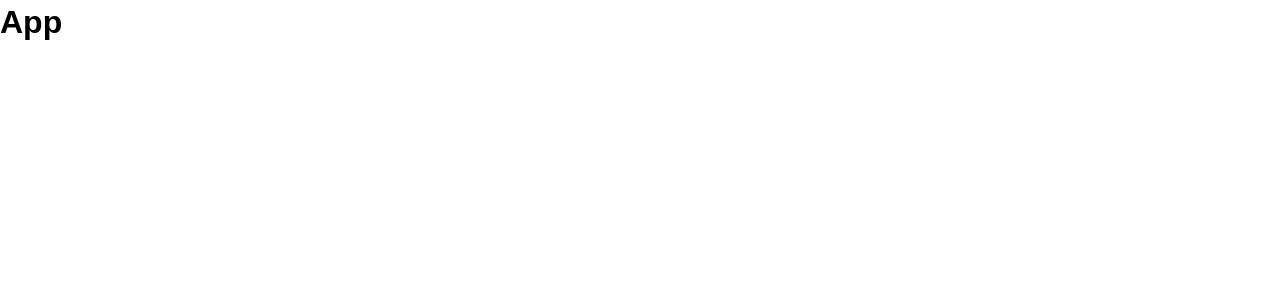
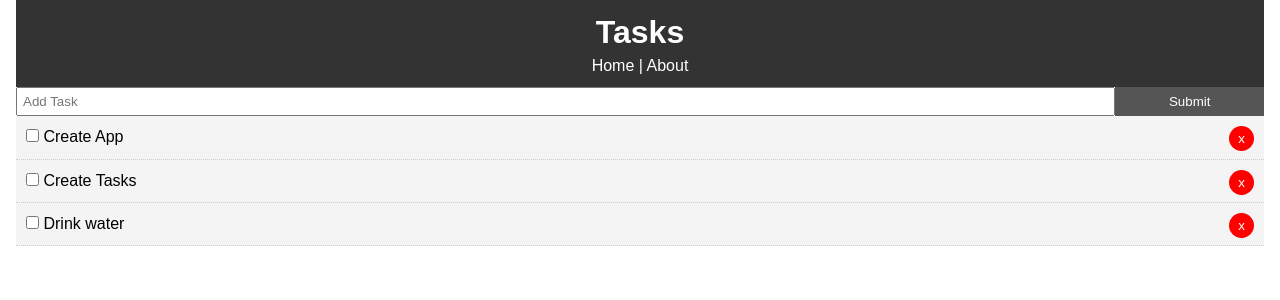
Before and after one commit to nnguy072/tasks-but-like-react, a React (Create React App) app: page / in a window 1280 px wide. Shown: the top 300 px of the page. Built offline with nearby package versions, Linux system fonts and the light colour scheme.

Commit message:
added components + router

```diff
--- a/package.json
+++ b/package.json
@@ -10,10 +10,14 @@
     "@types/node": "^12.12.54",
     "@types/react": "^16.9.46",
     "@types/react-dom": "^16.9.8",
+    "@types/react-router-dom": "^5.1.5",
+    "@types/uuid": "^8.3.0",
     "react": "^16.13.1",
     "react-dom": "^16.13.1",
+    "react-router-dom": "^5.2.0",
     "react-scripts": "3.4.3",
-    "typescript": "^3.7.5"
+    "typescript": "^3.7.5",
+    "uuid": "^8.3.0"
   },
   "scripts": {
     "start": "react-scripts start",
--- a/public/index.html
+++ b/public/index.html
@@ -9,7 +9,6 @@
       name="description"
       content="Web site created using create-react-app"
     />
-    <link rel="apple-touch-icon" href="%PUBLIC_URL%/logo192.png" />
     <!--
       manifest.json provides metadata used when your web app is installed on a
       user's mobile device or desktop. See https://developers.google.com/web/fundamentals/web-app-manifest/
--- a/src/App.css
+++ b/src/App.css
@@ -1,3 +1,6 @@
+
+/* Global Styles */
+
 * {
   box-sizing: border-box;
   margin: 0;
@@ -13,3 +16,20 @@ a {
   color: #333;
   text-decoration: none;
 }
+
+.container {
+  padding: 0 1rem;
+}
+
+.btn {
+  display: inline-block;
+  border: none;
+  background: #555;
+  color: #fff;
+  padding: 7px 20px;
+  cursor: pointer;
+}
+
+.btn:hover {
+  background: #666;
+}
--- a/src/App.tsx
+++ b/src/App.tsx
@@ -1,12 +1,71 @@
 import React from 'react';
+import { BrowserRouter as Router, Route } from 'react-router-dom';
 import './App.css';
+import Tasks from './components/Task/Tasks';
+import { TaskModel } from './models/task';
+import Header from './components/layout/Header';
+import AddTask from './components/Task/AddTask';
+import { v4 as uuid} from 'uuid';
+import About from './components/pages/About';
 
-function App() {
-  return (
-    <div className="App">
-      <h1>App</h1>
-    </div>
-  );
+class App extends React.Component {
+  state = {
+    tasks: [
+      new TaskModel(uuid(), "Create App"),
+      new TaskModel(uuid(), "Create Tasks"),
+      new TaskModel(uuid(), "Drink water"),
+    ]
+  }
+
+  private markComplete(id: string): void {
+    console.log(id);
+
+    this.setState({
+      tasks: this.state.tasks.map(task => {
+        if (task.id === id)
+          task.completed = true;
+        return task;
+      })
+    });
+  }
+
+  private addTask(title: string): void {
+    console.log(title);
+
+    this.setState({
+      tasks: [...this.state.tasks, new TaskModel(uuid(), title)]
+    });
+  }
+
+  private deleteTask(id: string): void {
+    console.log(id);
+
+    this.setState({
+      tasks: this.state.tasks.filter(o => o.id !== id)
+    });
+  }
+
+  render(): JSX.Element {
+    return (
+      <Router>
+        <div className="App">
+          <div className="container">
+            <Header />
+            <Route exact path="/" render={props => (
+              <React.Fragment>
+                <AddTask addTask={(title) => this.addTask(title)} />
+                <Tasks tasks={this.state.tasks}
+                      markComplete={(id) => this.markComplete(id)}
+                      deleteTask={(id) => this.deleteTask(id)}/>
+              </React.Fragment>
+            )} />
+
+            <Route path="/about"  component={About} />
+          </div>
+        </div>
+      </Router>
+    );
+  }
 }
 
 export default App;
--- /dev/null
+++ b/src/components/Task/AddTask.tsx
@@ -0,0 +1,40 @@
+import React from 'react';
+
+type AddTaskProps = {
+  addTask: (title: string) => void;
+}
+
+export default class AddTask extends React.PureComponent<AddTaskProps> {
+  state = {
+    title: ''
+  }
+
+  onSubmit = (e: React.ChangeEvent<HTMLFormElement>) => {
+    e.preventDefault();
+    this.props.addTask(this.state.title);
+    this.setState({ title: ''});
+  };
+
+  onChange = (e: React.ChangeEvent<HTMLInputElement>) => this.setState({
+    [e.target.name]: e.target.value // can reuse handler for multiple inputs now
+  });
+
+  render(): JSX.Element {
+    return (
+      <form onSubmit={this.onSubmit}  style={{ display: "flex"}}>
+        <input type="text"
+               name="title"
+               style={{ flex: '10', padding: '5px'}}
+               placeholder="Add Task"
+               value={this.state.title}
+               onChange={this.onChange}
+        />
+        <input type="submit"
+               value="Submit"
+               className="btn"
+               style={{ flex: '1' }}
+        />
+      </form>
+    );
+  }
+}
--- /dev/null
+++ b/src/components/Task/TaskItem.tsx
@@ -0,0 +1,45 @@
+import React from 'react';
+import { TaskModel } from '../../models/task';
+
+type TaskItemProps = {
+  task: TaskModel;
+  markComplete: (taskId: string) => void;
+  deleteTask: (taskId: string) => void;
+}
+
+export default class TaskItem extends React.Component<TaskItemProps> {
+  private getStyle = () => {
+    return {
+      background: '#f4f4f4',
+      padding: '10px',
+      borderBottom: '1px #ccc dotted',
+      textDecoration: this.props.task.completed ? 'line-through' : 'none'
+    }
+  }
+
+  render(): JSX.Element {
+    const { id, title } = this.props.task;
+
+    return (
+      <div style={this.getStyle()}>
+        <p>
+          <input type="checkbox" onChange={() => this.props.markComplete(id)} /> {' '}
+          { title }
+          <button style={btnStyle} onClick={() => this.props.deleteTask(id)}>
+            x
+          </button>
+        </p>
+      </div>
+    );
+  }
+}
+
+const btnStyle: React.CSSProperties = {
+  background: '#ff0000',
+  color: '#fff',
+  border: 'none',
+  padding: '5px 9px',
+  borderRadius: '50%',
+  cursor: 'pointer',
+  float: 'right'
+};
--- /dev/null
+++ b/src/components/Task/Tasks.tsx
@@ -0,0 +1,19 @@
+import React from 'react';
+import { TaskModel } from '../../models/task';
+import TaskItem from './TaskItem';
+
+type TasksProps = {
+  tasks: TaskModel[];
+  markComplete: (taskId: string) => void;
+  deleteTask: (taskId: string) => void;
+}
+
+export default class Tasks extends React.Component<TasksProps> {
+  render(): JSX.Element[] {
+    return this.props.tasks.map((task) => (
+      <TaskItem key={task.id} task={task}
+                markComplete={this.props.markComplete}
+                deleteTask={this.props.deleteTask} />
+    ));
+  }
+}
--- /dev/null
+++ b/src/components/layout/Header.tsx
@@ -0,0 +1,22 @@
+import React from 'react';
+import { Link } from 'react-router-dom';
+
+const headerStyle: React.CSSProperties = {
+  background: '#333',
+  color: '#fff',
+  textAlign: 'center',
+  padding: '10px'
+};
+
+const linkStyle: React.CSSProperties = {
+  color: '#fff',
+  textDecoration: 'none'
+}
+
+const Header: React.FC = () =>
+  <header style={headerStyle}>
+    <h1>Tasks</h1>
+    <Link style={linkStyle} to="/">Home</Link> | <Link style={linkStyle} to="/about">About</Link>
+  </header>
+
+export default Header;
--- /dev/null
+++ b/src/components/pages/About.tsx
@@ -0,0 +1,9 @@
+import React from 'react';
+
+const About: React.FC = () =>
+  <React.Fragment>
+    <h1>About</h1>
+    <p>This is the Tasks app v1.0.0. It is part of a react crash course</p>
+  </React.Fragment>
+
+export default About;
--- /dev/null
+++ b/src/models/task.ts
@@ -0,0 +1,6 @@
+export class TaskModel {
+  constructor(
+    public id: string,
+    public title: string,
+    public completed: boolean = false) {}
+}
```
Also changed, not shown: 1 other file (tests, documents, lock files or other folders).
